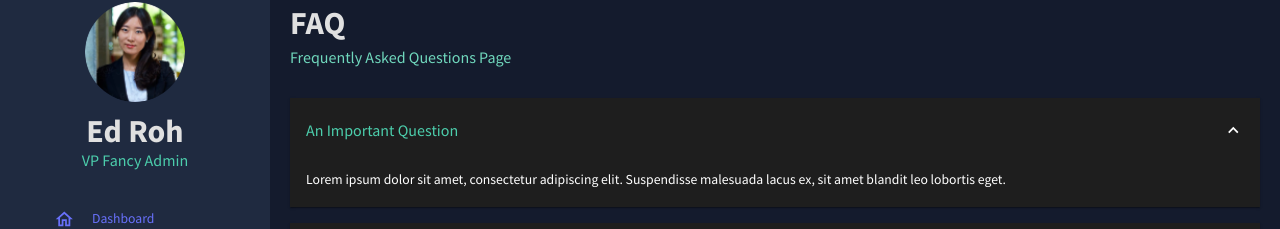
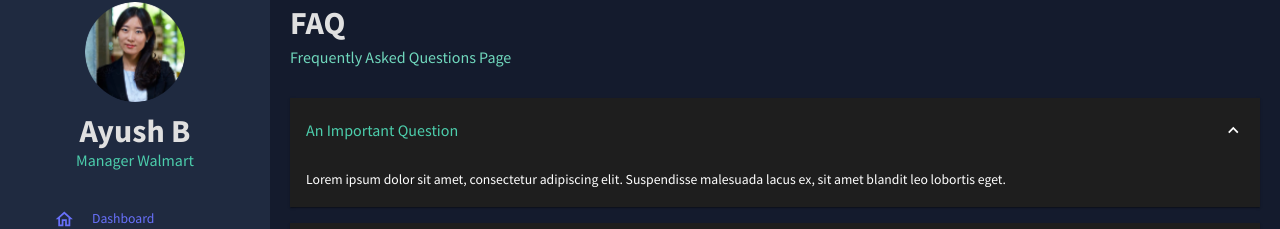
Before and after one commit to AyushBorage28/StoreSage-frontend, a React (Vite) app: page /faq in a window 1280 px wide. Shown: the part 85-314 px from the top of the page. Built offline with nearby package versions, Linux system fonts and the light colour scheme.

Commit message:
Change Name

```diff
--- a/src/scenes/globals/Sidebar.jsx
+++ b/src/scenes/globals/Sidebar.jsx
@@ -108,10 +108,10 @@ const Sidebar = () => {
                   fontWeight="bold"
                   sx={{ m: "10px 0 0 0" }}
                 >
-                  Ed Roh
+                  Ayush B
                 </Typography>
                 <Typography variant="h5" color={colors.greenAccent[500]}>
-                  VP Fancy Admin
+                  Manager Walmart
                 </Typography>
               </Box>
             </Box>
```
